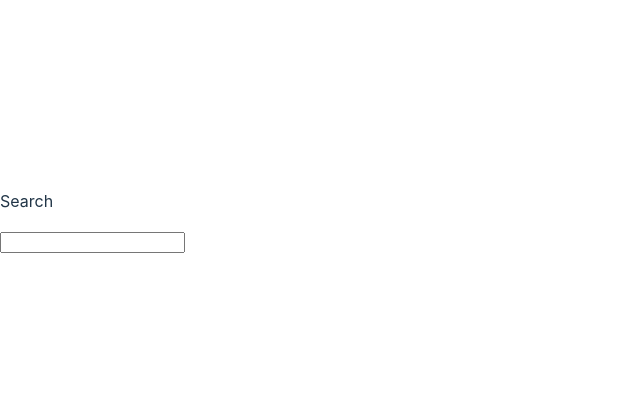
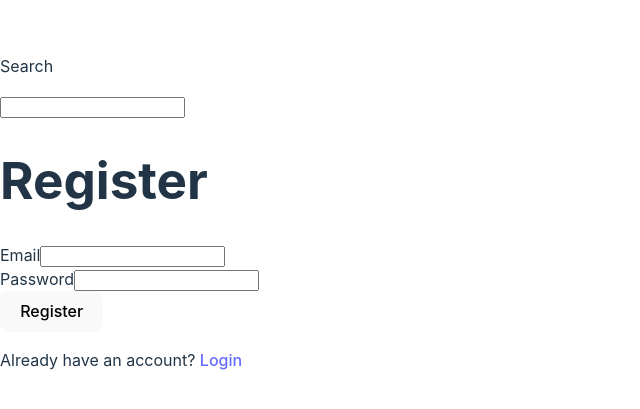
Before and after one commit to vincealwynsibay/palengke, a React (Vite) app: page /register in a window 1280 px wide. Before the commit this address had no page. Shown: the part 187-596 px from the top of the page, without its empty margins (0-640 px from the left). Built offline with nearby package versions, Linux system fonts and the light colour scheme; no server answers.

Commit message:
implement authentication

```diff
--- a/src/App.tsx
+++ b/src/App.tsx
@@ -1,16 +1,21 @@
 import React, { useEffect } from "react";
 import { Route } from "react-router";
 import { BrowserRouter, Routes } from "react-router-dom";
+import Login from "./components/Auth/Login";
+import Register from "./components/Auth/Register";
 import Home from "./components/Home/Home";
 import ProductsList from "./components/Products/ProductsList";
 import ProductView from "./components/Products/ProductView";
 import Search from "./components/Search/Search";
+import { useAuthContext } from "./hooks/useAuthContext";
 import { seedProducts } from "./lib/seedProducts";
 interface Props {}
 
 function App({}: Props) {
+	const { isAuthReady } = useAuthContext();
 	return (
 		<div>
+			{isAuthReady ? (
 				<BrowserRouter>
 					<Search />
 					<Routes>
@@ -19,9 +24,17 @@ function App({}: Props) {
 							path='/products/:product_id'
 							element={<ProductView />}
 						/>
-					<Route path='/products/search' element={<ProductsList />} />
+						<Route
+							path='/products/search'
+							element={<ProductsList />}
+						/>
+						<Route path='/login' element={<Login />} />
+						<Route path='/register' element={<Register />} />
 					</Routes>
 				</BrowserRouter>
+			) : (
+				<div>loading...</div>
+			)}
 		</div>
 	);
 }
--- a/src/app/firebase.ts
+++ b/src/app/firebase.ts
@@ -1,5 +1,6 @@
 // Import the functions you need from the SDKs you need
 import { initializeApp } from "firebase/app";
+import { getAuth } from "firebase/auth";
 import { getFirestore } from "firebase/firestore";
 
 // Your web app's Firebase configuration
@@ -15,3 +16,4 @@ const firebaseConfig = {
 // Initialize Firebase
 const app = initializeApp(firebaseConfig);
 export const db = getFirestore();
+export const auth = getAuth();
--- /dev/null
+++ b/src/components/Auth/Login.tsx
@@ -0,0 +1,79 @@
+import React, { useState } from "react";
+import { Link, Navigate, useNavigate } from "react-router-dom";
+import { auth } from "../../app/firebase";
+import { useSignInWithEmailAndPassword } from "react-firebase-hooks/auth";
+import { useAuthContext } from "../../hooks/useAuthContext";
+
+interface Props {}
+
+function Login({}: Props) {
+	const [formData, setFormData] = useState({
+		email: "",
+		password: "",
+	});
+
+	const [signInWithEmailAndPassword, user, loading, error] =
+		useSignInWithEmailAndPassword(auth);
+
+	const navigate = useNavigate();
+
+	// get the current user if there is
+	const { user: currentUser } = useAuthContext();
+
+	// if already logged in
+	if (currentUser) {
+		return <Navigate to='/' />;
+	}
+
+	const handleChange = (e: React.ChangeEvent<HTMLInputElement>) => {
+		setFormData((prevValue) => ({
+			...prevValue,
+			[e.target.name]: e.target.value,
+		}));
+	};
+
+	const handleSubmit = async (e: React.ChangeEvent<HTMLFormElement>) => {
+		e.preventDefault();
+		// login user and if successful redirect to home page
+		await signInWithEmailAndPassword(formData.email, formData.password);
+
+		if (!loading && !error) {
+			navigate("/");
+		}
+	};
+
+	return (
+		<div>
+			<h1>Login</h1>
+			<form onSubmit={handleSubmit}>
+				<div>
+					<label htmlFor=''>Email</label>
+					<input type='email' name='email' onChange={handleChange} />
+				</div>
+				<div>
+					<label htmlFor=''>Password</label>
+					<input
+						type='password'
+						name='password'
+						onChange={handleChange}
+					/>
+				</div>
+				{/*  if there is error display message  */}
+				{error && <p>{error.message}</p>}
+				{/* disable button to avoid repeated network requests */}
+				{loading ? (
+					<button type='submit' disabled>
+						loading...
+					</button>
+				) : (
+					<button type='submit'>Login</button>
+				)}
+			</form>
+			<p>
+				Don't have an account yet? <Link to='/register'>Register</Link>
+			</p>
+		</div>
+	);
+}
+
+export default Login;
--- /dev/null
+++ b/src/components/Auth/Register.tsx
@@ -0,0 +1,79 @@
+import React, { useState } from "react";
+import { useCreateUserWithEmailAndPassword } from "react-firebase-hooks/auth";
+import { Link, Navigate, useNavigate } from "react-router-dom";
+import { auth } from "../../app/firebase";
+import { useAuthContext } from "../../hooks/useAuthContext";
+
+interface Props {}
+
+function Register({}: Props) {
+	const [formData, setFormData] = useState({
+		email: "",
+		password: "",
+	});
+
+	const [createUserWithEmailAndPassword, user, loading, error] =
+		useCreateUserWithEmailAndPassword(auth);
+	const navigate = useNavigate();
+
+	// get the current user if there is
+	const { user: currentUser } = useAuthContext();
+
+	// if already logged in
+	if (currentUser) {
+		return <Navigate to='/' />;
+	}
+
+	// function for onChange events
+	const handleChange = (e: React.ChangeEvent<HTMLInputElement>) => {
+		setFormData((prevValue) => ({
+			...prevValue,
+			[e.target.name]: e.target.value,
+		}));
+	};
+
+	const handleSubmit = async (e: React.FormEvent<HTMLFormElement>) => {
+		e.preventDefault();
+		// register user and if successful redirect to home page
+		await createUserWithEmailAndPassword(formData.email, formData.password);
+
+		if (!loading && !error) {
+			navigate("/");
+		}
+	};
+
+	return (
+		<div>
+			<h1>Register</h1>
+			<form onSubmit={handleSubmit}>
+				<div>
+					<label htmlFor=''>Email</label>
+					<input type='email' name='email' onChange={handleChange} />
+				</div>
+				<div>
+					<label htmlFor=''>Password</label>
+					<input
+						type='password'
+						name='password'
+						onChange={handleChange}
+					/>
+				</div>
+				{/* if there is an error, display a message */}
+				{error && <p>{error.message}</p>}
+				{/* disable button to avoid repeated network requests */}
+				{loading ? (
+					<button type='submit' disabled>
+						loading...
+					</button>
+				) : (
+					<button type='submit'>Register</button>
+				)}
+			</form>
+			<p>
+				Already have an account? <Link to='/login'>Login</Link>
+			</p>
+		</div>
+	);
+}
+
+export default Register;
--- /dev/null
+++ b/src/context/AuthContext.tsx
@@ -0,0 +1,57 @@
+import { onAuthStateChanged } from "firebase/auth";
+import { createContext, useEffect, useReducer } from "react";
+import { auth } from "../app/firebase";
+
+export const AuthContext: React.Context<{}> = createContext({});
+
+interface Props {
+	children: any;
+}
+
+interface IAuth {
+	isAuthReady: boolean;
+	user: any;
+	loading: boolean;
+}
+
+const initialState: IAuth = {
+	isAuthReady: false,
+	user: null,
+	loading: false,
+};
+
+export function authReducer(state: any, action: any) {
+	switch (action.type) {
+		case "READY_AUTH":
+			return { ...state, isAuthReady: true, user: action.payload };
+		case "LOGIN":
+			return { ...state, user: action.payload };
+		case "LOGOUT":
+			return { ...state, user: null };
+		default:
+			return state;
+	}
+}
+
+export function AuthProvider({ children }: Props) {
+	const [state, dispatch] = useReducer(authReducer, initialState);
+
+	useEffect(() => {
+		// check if user is logged in
+		const unsub = onAuthStateChanged(auth, (user) => {
+			if (user) {
+				dispatch({ type: "READY_AUTH", payload: user });
+			} else {
+				dispatch({ type: "READY_AUTH", payload: null });
+			}
+		});
+
+		return () => unsub();
+	}, []);
+
+	return (
+		<AuthContext.Provider value={{ ...state, dispatch }}>
+			{children}
+		</AuthContext.Provider>
+	);
+}
--- /dev/null
+++ b/src/hooks/useAuthContext.tsx
@@ -0,0 +1,12 @@
+import { AuthContext } from "../context/AuthContext";
+import { useContext } from "react";
+
+export function useAuthContext() {
+	const context: any = useContext(AuthContext);
+
+	if (!context) {
+		throw new Error("Component should be inside AuthContext Provider");
+	}
+
+	return context;
+}
--- a/src/main.tsx
+++ b/src/main.tsx
@@ -1,10 +1,13 @@
-import React from 'react'
-import ReactDOM from 'react-dom/client'
-import App from './App'
-import './index.css'
+import React from "react";
+import ReactDOM from "react-dom/client";
+import App from "./App";
+import { AuthProvider } from "./context/AuthContext";
+import "./index.css";
 
-ReactDOM.createRoot(document.getElementById('root') as HTMLElement).render(
-  <React.StrictMode>
-    <App />
-  </React.StrictMode>
-)
+ReactDOM.createRoot(document.getElementById("root") as HTMLElement).render(
+	<React.StrictMode>
+		<AuthProvider>
+			<App />
+		</AuthProvider>
+	</React.StrictMode>
+);
```
Lines whose indentation alone changed are shown as unchanged.
